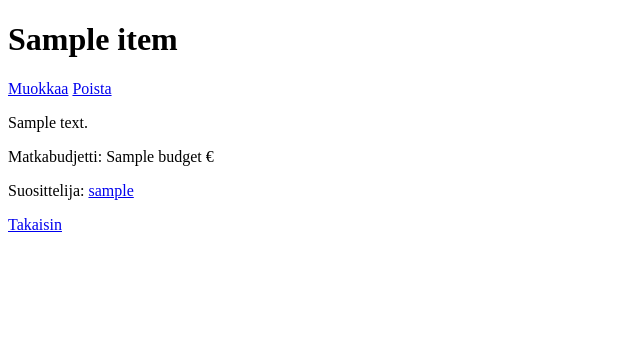
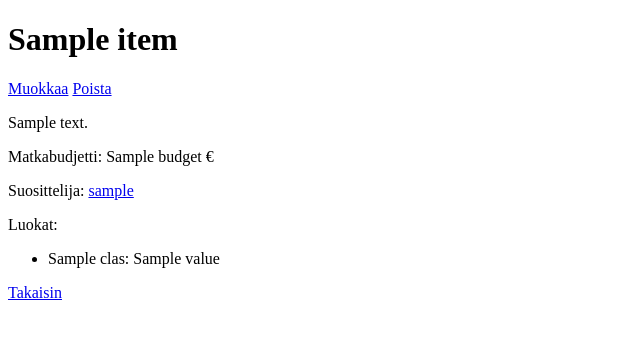
Before and after one commit to passijami/Matkakohde, a Flask app: template templates/show_item.html in a window 1280 px wide. Shown: the top 339 px of the page, without its empty margins (0-640 px from the left). Run offline with Flask 3, Linux system fonts and the light colour scheme; the visitor is signed in with stand-in values (Sample User, id 1); the template is opened without the code that fills it: most values are stand-ins (such as "Sample title", 1, 10 or a date in 2020).

Commit message:
Update show_item.html

```diff
--- a/templates/show_item.html
+++ b/templates/show_item.html
@@ -24,6 +24,16 @@
   <p>
     Suosittelija: <a href="/user/{{ item.user_id }}">{{ item.username }}</a>
   </p>
+  {% if classes %}
+  <p>
+    Luokat:
+    <ul>
+      {% for class in classes %}
+      <li>{{ class.title }}: {{ class.value }}</li>
+      {% endfor %}
+    </ul>
+  </p>
+  {% endif %}
   <p>
     <a href="/">Takaisin</a>
   </p>
```
